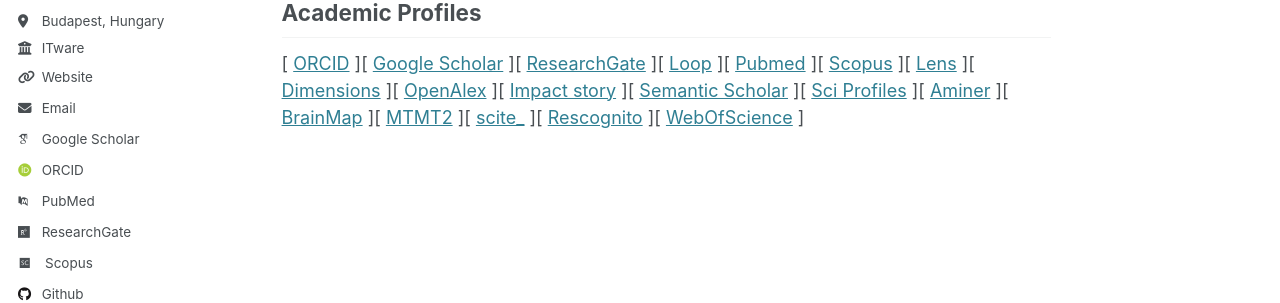
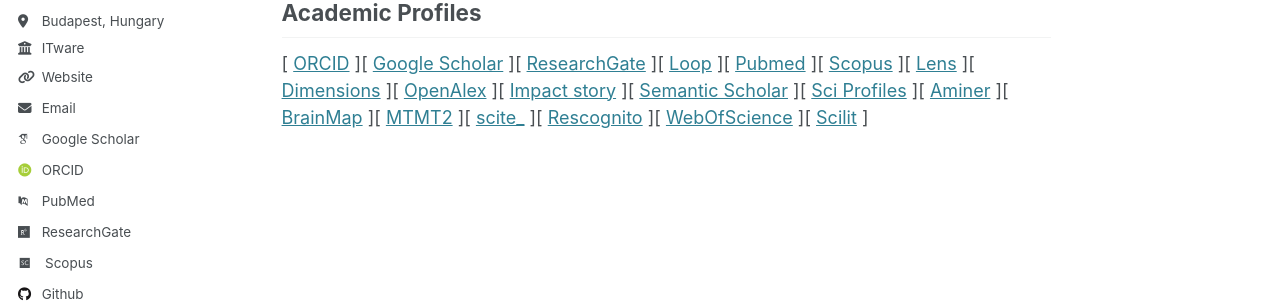
Before and after one commit to biroka/biroka.github.io, a Jekyll site: the page built from _pages/about.md, in a window 1280 px wide and 900 px high, scrolled down 1503 px. Shown: the part 392-695 px from the top of the window. Built offline with Jekyll 4.4.1, drawn with Linux system fonts in a browser that asks for light colours; some web fonts are replaced.

Commit message:
Update about.md

```diff
--- a/_pages/about.md
+++ b/_pages/about.md
@@ -39,4 +39,4 @@ Peer Reviewer Activity
 
 Academic Profiles
 ------
-[ <a href="https://orcid.org/0000-0002-0430-9932">ORCID</a> ][ <a href="https://scholar.google.com/citations?user=E6aVwnEAAAAJ"> Google Scholar</a> ][ <a href="https://www.researchgate.net/profile/Attila-Biro-2">ResearchGate</a> ][ <a href="https://loop.frontiersin.org/people/1141792/overview">Loop</a> ][ <a href="https://pubmed.ncbi.nlm.nih.gov/?term=Attila+Biro">Pubmed</a> ][ <a href="https://www.scopus.com/authid/detail.uri?authorId=57220745742">Scopus</a> ][ <a href="https://www.lens.org/lens/profile/629976571/scholar">Lens</a> ][ <a href="https://app.dimensions.ai/details/entities/publication/author/ur.015542601301.99">Dimensions</a> ][ <a href="https://explore.openalex.org/authors/a5079667303">OpenAlex</a> ][ <a href="https://profiles.impactstory.org/u/0000-0002-0430-9932">Impact story</a> ][ <a href="https://www.semanticscholar.org/author/Attila-Bir%C3%B3/2037434941">Semantic Scholar</a> ][ <a href="https://sciprofiles.com/profile/biroattila">Sci Profiles</a> ][ <a href="https://www.aminer.cn/profile/attila-bir/637d1654f789b382beb14a88">Aminer</a> ][ <a href="https://www.brainmap.ro/attila-biro">BrainMap</a> ][ <a href="https://m2.mtmt.hu/api/author/10098709">MTMT2</a> ][ <a href="https://scite.ai/users/attila-biro-D1xKW">scite_</a> ][ <a href="https://rescognito.com/0000-0002-0430-9932">Rescognito</a> ][ <a href="https://www.webofscience.com/wos/author/record/2179130">WebOfScience</a> ]
+[ <a href="https://orcid.org/0000-0002-0430-9932">ORCID</a> ][ <a href="https://scholar.google.com/citations?user=E6aVwnEAAAAJ"> Google Scholar</a> ][ <a href="https://www.researchgate.net/profile/Attila-Biro-2">ResearchGate</a> ][ <a href="https://loop.frontiersin.org/people/1141792/overview">Loop</a> ][ <a href="https://pubmed.ncbi.nlm.nih.gov/?term=Attila+Biro">Pubmed</a> ][ <a href="https://www.scopus.com/authid/detail.uri?authorId=57220745742">Scopus</a> ][ <a href="https://www.lens.org/lens/profile/629976571/scholar">Lens</a> ][ <a href="https://app.dimensions.ai/details/entities/publication/author/ur.015542601301.99">Dimensions</a> ][ <a href="https://explore.openalex.org/authors/a5079667303">OpenAlex</a> ][ <a href="https://profiles.impactstory.org/u/0000-0002-0430-9932">Impact story</a> ][ <a href="https://www.semanticscholar.org/author/Attila-Bir%C3%B3/2037434941">Semantic Scholar</a> ][ <a href="https://sciprofiles.com/profile/biroattila">Sci Profiles</a> ][ <a href="https://www.aminer.cn/profile/attila-bir/637d1654f789b382beb14a88">Aminer</a> ][ <a href="https://www.brainmap.ro/attila-biro">BrainMap</a> ][ <a href="https://m2.mtmt.hu/api/author/10098709">MTMT2</a> ][ <a href="https://scite.ai/users/attila-biro-D1xKW">scite_</a> ][ <a href="https://rescognito.com/0000-0002-0430-9932">Rescognito</a> ][ <a href="https://www.webofscience.com/wos/author/record/2179130">WebOfScience</a> ][ <a href="https://www.scilit.com/scholars/16248794">Scilit</a> ]
```
